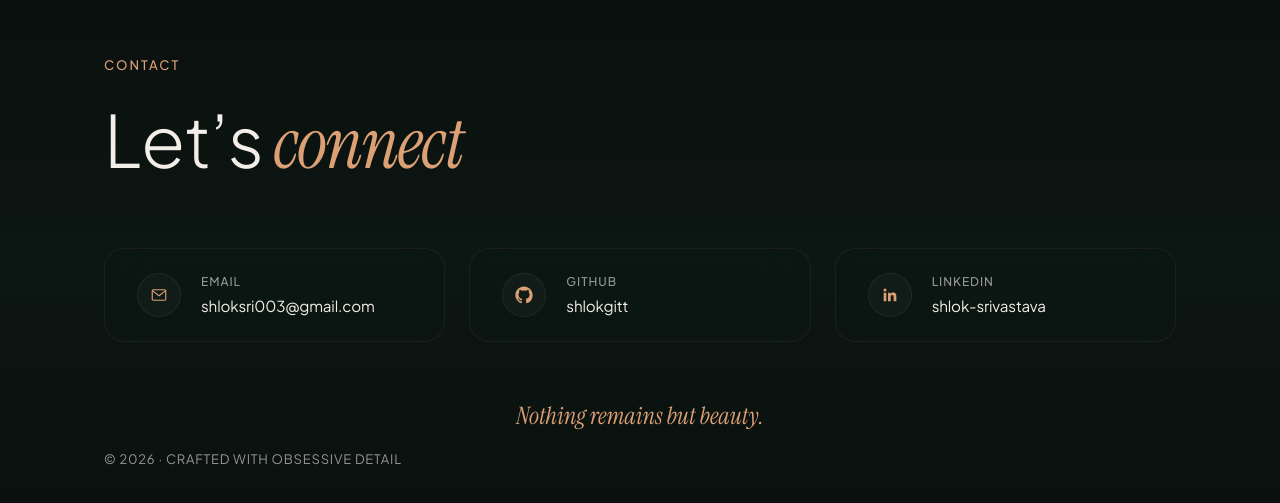
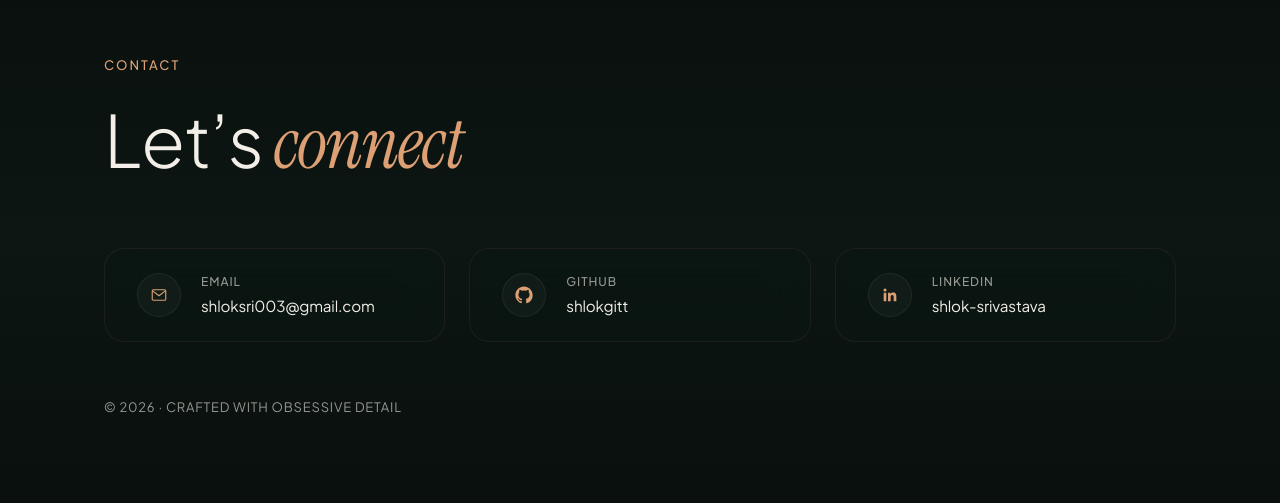
Before and after one commit to shlokgitt/Portfolio, a Next.js app: page / in a window 1280 px wide. Shown: the part 8448-8951 px from the top of the page. Built offline with nearby package versions, Linux system fonts and the light colour scheme.

Commit message:
removed text

```diff
--- a/src/components/Contact.tsx
+++ b/src/components/Contact.tsx
@@ -81,7 +81,6 @@ export function Contact() {
             marginTop: "3.5rem",
           }}
         >
-          Nothing remains but beauty.
         </p>
         <p
           style={{
```
